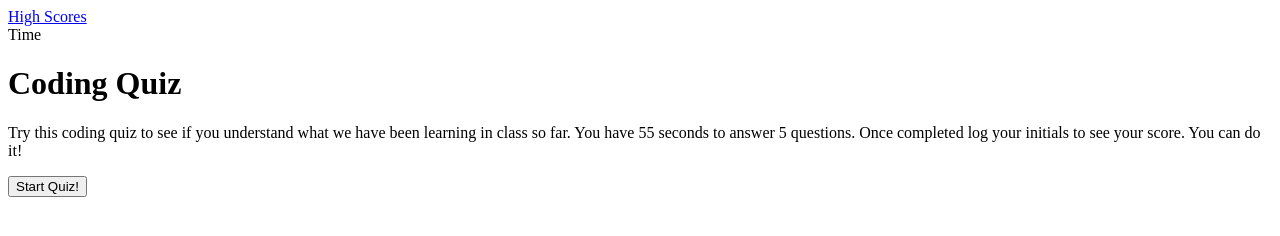
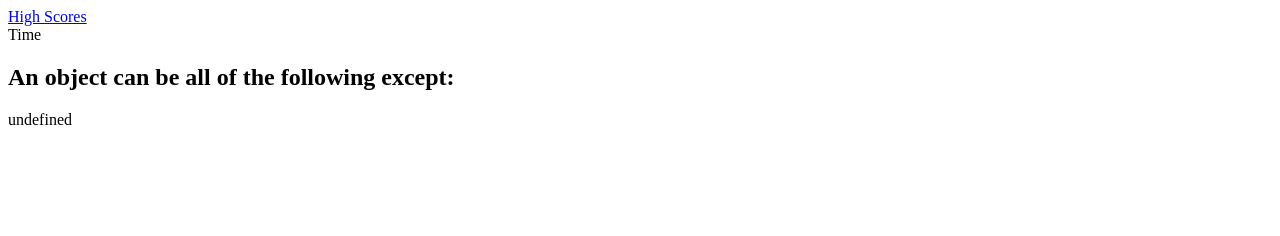
Before and after one commit to Aya-22/code-quiz, a plain HTML site: page index.html in a window 1280 px wide. Both pictures are taken after a click on the button "Start Quiz!". Drawn offline with Linux system fonts and the light colour scheme.

Commit message:
intro page changes to first question when the start button clicked

```diff
--- a/index.html
+++ b/index.html
@@ -13,7 +13,7 @@
         <a id="initialed-scores" href="/highscores.html">High Scores</a>
         <div class="questionTimer">Time</div>
       </div>
-      <div>
+      <div class="intro">
         <h1>Coding Quiz</h1>
         <p>
           Try this coding quiz to see if you understand what we have been
--- a/script.js
+++ b/script.js
@@ -11,6 +11,7 @@
 var startBtn = document.querySelector('.start-button');
 var initialed = document.querySelector('#initialed-score');
 var timeEl = document.querySelector('.questionTimer');
+var startPage = document.querySelector('.intro');
 // var question = document.querySelector('.questionContainer');
 
 var myQuestions = [
@@ -22,7 +23,7 @@ var myQuestions = [
             c:'number',
             d:'floater',
         },
-        correctAnswer1: 'd'
+        correctAnswer: 'd'
 },
     {
         questionText: "What is used after a console log?",
@@ -53,7 +54,7 @@ var myQuestions = [
             d: 'is executed after the code block has been executed.',
         },
         correctAnswer: 'd'
-},
+}
 //     {
 //         question5: "An object can be all of the following except:",
 //         answers: {
@@ -87,38 +88,44 @@ var answer = [];
 // the first questions appears with abcd options
 function renderQuestion () {
     console.log("place on page");
-    var questionText = myQuestions.questionText;
-    var answers = myQuestions.answers;
+    startPage.innerHTML = "";
+    var questionText = myQuestions[0].questionText; // unable to drill down on answers
+    var answerOpt = myQuestions[0].answers; // unable to drill down on answers
+
     // load questions and answers into .questionContainer.
     var questionContainer = document.querySelector('.questionContainer');
     // questions will show as h2
     var qText = document.createElement("h2");
-    qText.textContent = questionText.textContent;
+    qText.textContent = questionText;
+    console.log(qText)
     // answers will be shown as ordered list
     var answerList = document.createElement("ol");
-    // answers will be in an empty array
-    var answerItems = [];
+    console.log(answerList)
+
 
     // for loop for answers for each question
-    for(var i=0; i < answers.length; i++) {
+    for(var i=0; i < answerOpt.length; i++) {
         console.log("in answer loop");
+        // answers will be in an empty array
+        var answerItems = [];
         // answers in my array will be listed under ordered list
-        var answerItem = document.createElement("li");
+        var answerReq = document.createElement("li");
         // answerItem will show my correctAnswer
-        answerItems = myQuestions.correctAnswer;
+        answerItems = myQuestions[i].correctAnswer;
         var i = correctAnswer
         answerItems.textContent = i;
-        answerList.append(answerItems);
+        // answerList.append(answerReq);
         console.log(answerList);
-        answerItem.push(answerItems);
+        answerItems.push(answerOpt);
     }
-    questionContainer.append(qText, answerList);
+    questionContainer.append(qText, answerList, answerReq);
+    // startQuiz()
 }
 
 function startQuiz () {
     score = 0
     // timerCount = 55;
-    renderQuestion();
+    // renderQuestion();
     startTimer()
 }
 
@@ -128,7 +135,7 @@ function startTimer() {
     timerCount = 55;
     timer = setInterval(function() {
     timerCount--;
-    timerEl.textContent = timerCount;
+    // timerEl.textContent = timerCount;
     if (timerCount >= 0) {
 
       if (quiz && timerCount > 0) {
@@ -183,4 +190,4 @@ function getWins() {
   }
 
 
-startBtn.addEventListener('click', startQuiz);
+startBtn.addEventListener('click', renderQuestion);
```
